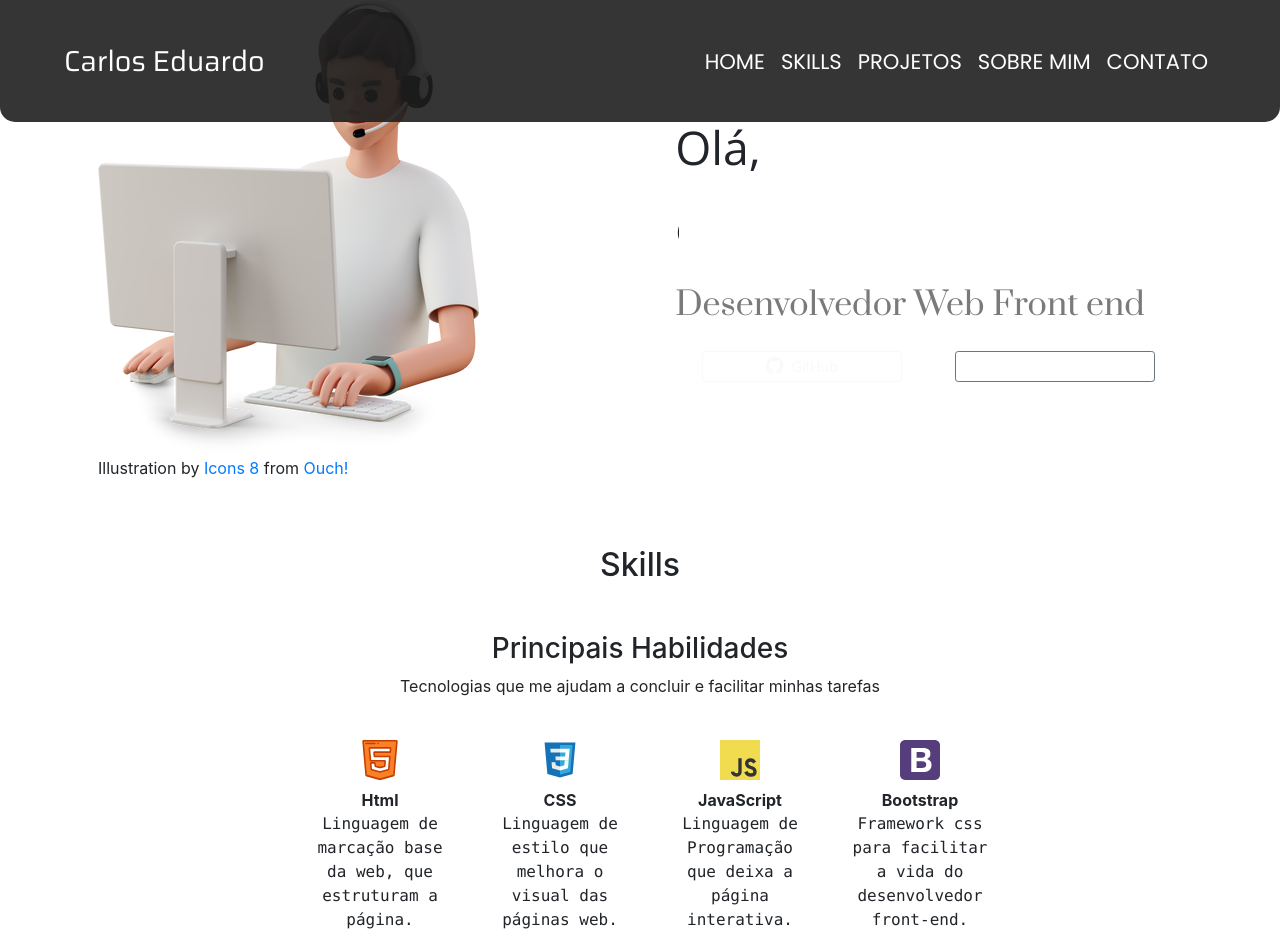
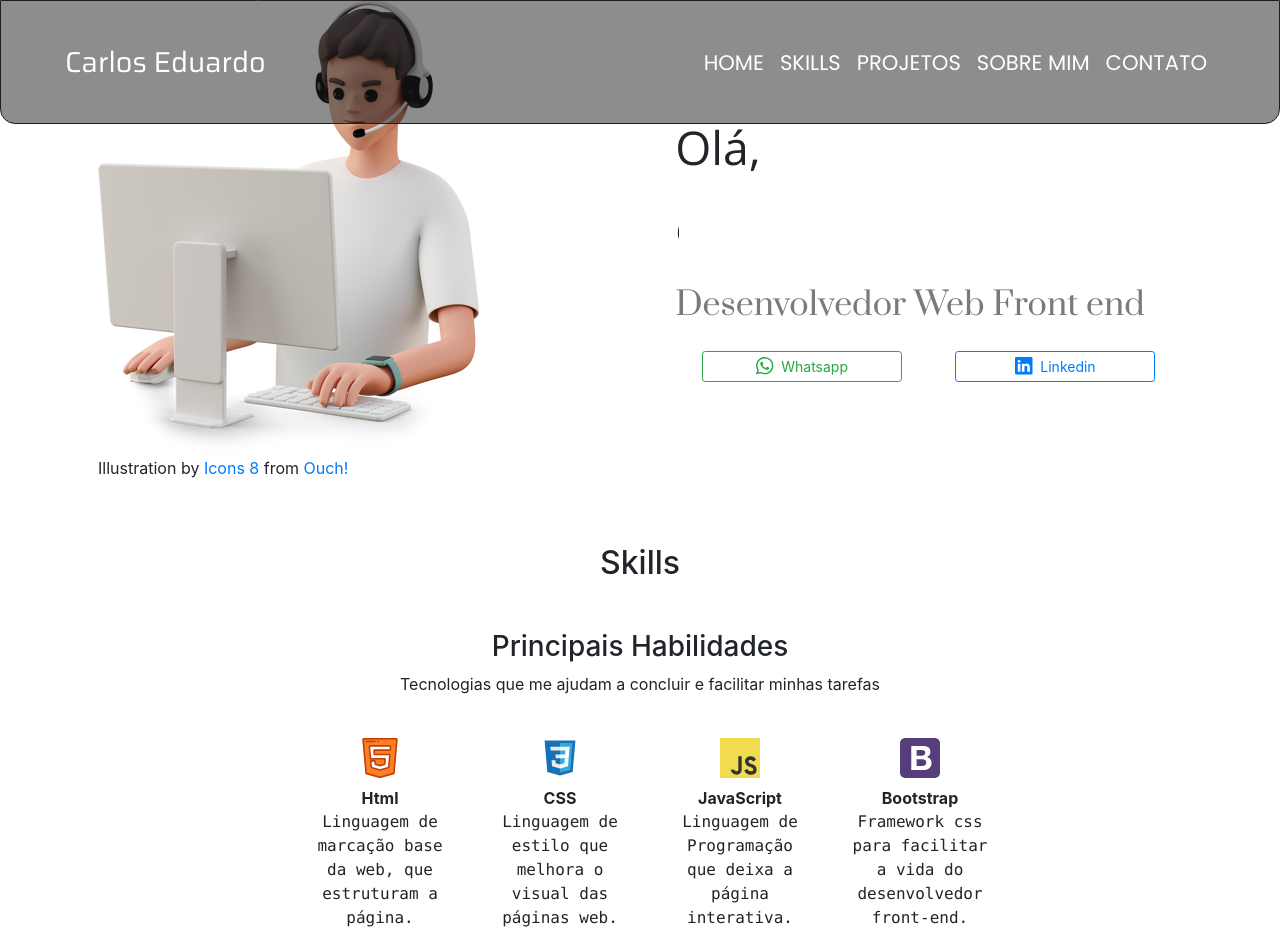
Before and after one commit to Carloss0002/Portf-lio, a Nuxt app: page / in a window 1280 px wide. Shown: the top 952 px of the page. Built offline with nearby package versions, Linux system fonts and the light colour scheme; what vue-notification would draw is missing.

Commit message:
faltando apenas o filter do projetos

```diff
--- a/JSON/projetos.json
+++ b/JSON/projetos.json
@@ -50,7 +50,7 @@
             "site": "https://the-awesome-carloss0002-site.netlify.app/"
          },
          {
-            "id": 8,
+            "id": 9,
             "imagem": "/images/desktop-image.jpg",
             "categoria": "react",
             "descricao":"PRojeto baseado no kanban do github, feito em react",
--- a/components/Contatos.vue
+++ b/components/Contatos.vue
@@ -18,11 +18,11 @@
                 </div>
             </div>
 
-            <form class="d-flex flex-column mb-5" @submit.prevent="enviarPost" method="get" data-aos="fade-left" data-aos-duration="1500">
+            <form class="d-flex flex-column mb-5" @submit.prevent="enviarPost" method="get" data-aos="fade-left" data-aos-duration="2500">
                 <input class="mb-3 geral-inputs" id="input1" type="text" placeholder="nome" v-model="nome">
                 <input class="mb-3 geral-inputs" id="input2" type="email" name="email" placeholder="email" v-model="email">
                 <input class="mb-3 geral-inputs" id="input3" type="text" placeholder="Seu número" v-model="numero">
-                <textarea class="mb-3 geral-inputs" id="input4" name="escreva uma mensagem" placeholder="Escreva uma mensagem" v-model="mensagem"></textarea>
+                <textarea class="mb-3 geral-inputs pt-2" id="input4" name="escreva uma mensagem" placeholder="Escreva uma mensagem" v-model="mensagem"></textarea>
                 <b-button type="submit" class="btn-input" id="input5" variant="primary">Enviar</b-button>
             </form>
         </article>
--- a/components/Home.vue
+++ b/components/Home.vue
@@ -1,5 +1,5 @@
 <template>
-   <section id="Home">
+   <section id="Home" class="mb-5">
 
       <article class="d-flex flex-row-reverse flex-wrap-reverse justify-content-around" name="página principal">
 
@@ -8,18 +8,18 @@
             <h1 class="title-home title-element my-auto mb-5 animation pr-1"><span class="d-md-none d-sm-inline-block">Olá,</span> eu sou Carlos Eduardo!</h1>
             <p class="subtitle  mb-4 mt-4 font-weight-light" name="Desenvolvedor web Front end">Desenvolvedor Web Front end</p>
             <div class="d-flex justify-content-around mt-md-4">
-               <b-button class="btn d-flex justify-content-center align-items-center" size="sm" variant="outline-light" href="#Contatos">
-                 <b-icon icon="github" font-scale="1"></b-icon>
-                  <span class="ml-2">GitHub</span>
+               <b-button class="btn d-flex justify-content-center align-items-center" size="sm" variant="outline-success" href="https://wa.me/5577988592487" target="_blank">
+                 <b-icon icon="whatsapp" font-scale="1"></b-icon>
+                  <span class="ml-2">Whatsapp</span>
                </b-button>
-               <b-button class="btn d-flex justify-content-center align-items-center text-white" size="sm" variant="outline-secondary" href="#Contatos">
+               <b-button class="btn d-flex justify-content-center align-items-center " size="sm" variant="outline-primary" href="https://www.linkedin.com/in/carlos-eduardo002/" target="_blank">
                   <b-icon icon="linkedin" font-scale="1"></b-icon>
                   <span class="ml-2">Linkedin</span>
                </b-button>
             </div>
          </div>
 
-         <figure data-aos="zoom-in-right" data-aos-duration="500">
+         <figure data-aos="fade-right" data-aos-duration="1500">
             <img src="/images/jovem_Computer.png" alt="jovem programador" class="img-sm">
             <figcaption>Illustration by <a href="https://icons8.com/illustrations/author/zD2oqC8lLBBA" target="_blank">Icons 8</a> from <a href="https://icons8.com/illustrations" target="_blank">Ouch!</a></figcaption>
          </figure>
--- a/components/Projetos.vue
+++ b/components/Projetos.vue
@@ -1,5 +1,5 @@
 <template>
-  <section id="Projetos" class="text-center" data-aos="fade-up" data-aos-duration="1500">
+  <section id="Projetos" class="text-center" data-aos="fade-right" data-aos-duration="1500">
     <h2 class="title">Projetos</h2>
     <article>
         <p id="subtitle-projetos" class="subtitle">Alguns Projetos e desafios, você pode encontrar muito mais no meu <a href="" target="_blank">Github</a></p>
@@ -28,7 +28,7 @@
             </div>
 
             <transition name="slide">
-                <div v-if="show" class="w-75 d-flex flex-wrap justify-content-center">
+                <div v-if="show" class="w-md-75 w-sm-100 d-flex flex-wrap justify-content-center">
                   <div v-for="produtos in projetos" :key="produtos.id">
                       <div v-if="produtos.categoria !== 'Html'" class="cards">
                         <div class="card">
--- a/components/Skills.vue
+++ b/components/Skills.vue
@@ -1,6 +1,7 @@
 <template>
-     <section id="Skills" data-aos="fade-up" data-aos-duration="1500">
+     <section id="Skills">
           <h2 class="text-center title mb-5">Skills</h2>
+       <div data-aos="fade-down-left" data-aos-duration="1500">
           <article name="habilidades do desenvolvedor">
             <div>
              <h3 class="subititle text-center">Principais Habilidades</h3>
@@ -118,6 +119,7 @@
               </div>
             </div>
           </article>
+       </div>
      </section>
 </template>
 
--- a/layouts/default.vue
+++ b/layouts/default.vue
@@ -40,8 +40,33 @@
     <div class="container-fluid-lg">
         <Nuxt/>
     </div>
-    <footer>
-
+    <footer class="w-100 py-3">
+        <div>
+            <p>&copy; Carlos Eduardo</p>
+        </div>
+        <div>
+            <p>Contatos</p>
+            <ul>
+                <li>
+                    <a href="" target="_blanck">
+                        <b-icon icon="linkedin" font-scale="1" variant="light"></b-icon>
+                        Linkdedin
+                    </a>
+                </li>
+                <li>
+                    <a href="mailto:carlosseduardo003@hotmail.com" target="_blanck">
+                        <b-icon icon="voicemail" font-scale="2" variant="light"></b-icon>
+                        Email
+                    </a>
+                </li>
+                <li>
+                    <a href="https://wa.me/5577988592487" target="_blanck">
+                      <b-icon icon="whatsapp" font-scale="1"></b-icon>
+                      Whatsapp
+                    </a>
+                </li>
+            </ul>
+        </div>
     </footer>
   </div>
 </template>
@@ -68,8 +93,9 @@
 @import url('https://fonts.googleapis.com/css2?family=Poppins&display=swap');
 @import url('https://fonts.googleapis.com/css2?family=Saira&display=swap');
     .topoMenu{
-        background: #1f1f1fe5;
+        background: #1f1f1f81;
         border-radius: 0 0 15px 15px;
+        border: 1px solid #1f1f1f;
     }
     .active{
         background: pink;
@@ -84,6 +110,10 @@
         font-family: 'Saira', sans-serif;
         padding: 30px 0 30px 0;
     }
+    footer{
+        background: #1f1f1f;
+        margin-bottom: -10px;
+    }
     @media (max-width: 992px) {
         a{
             font-size: 8px;
```
